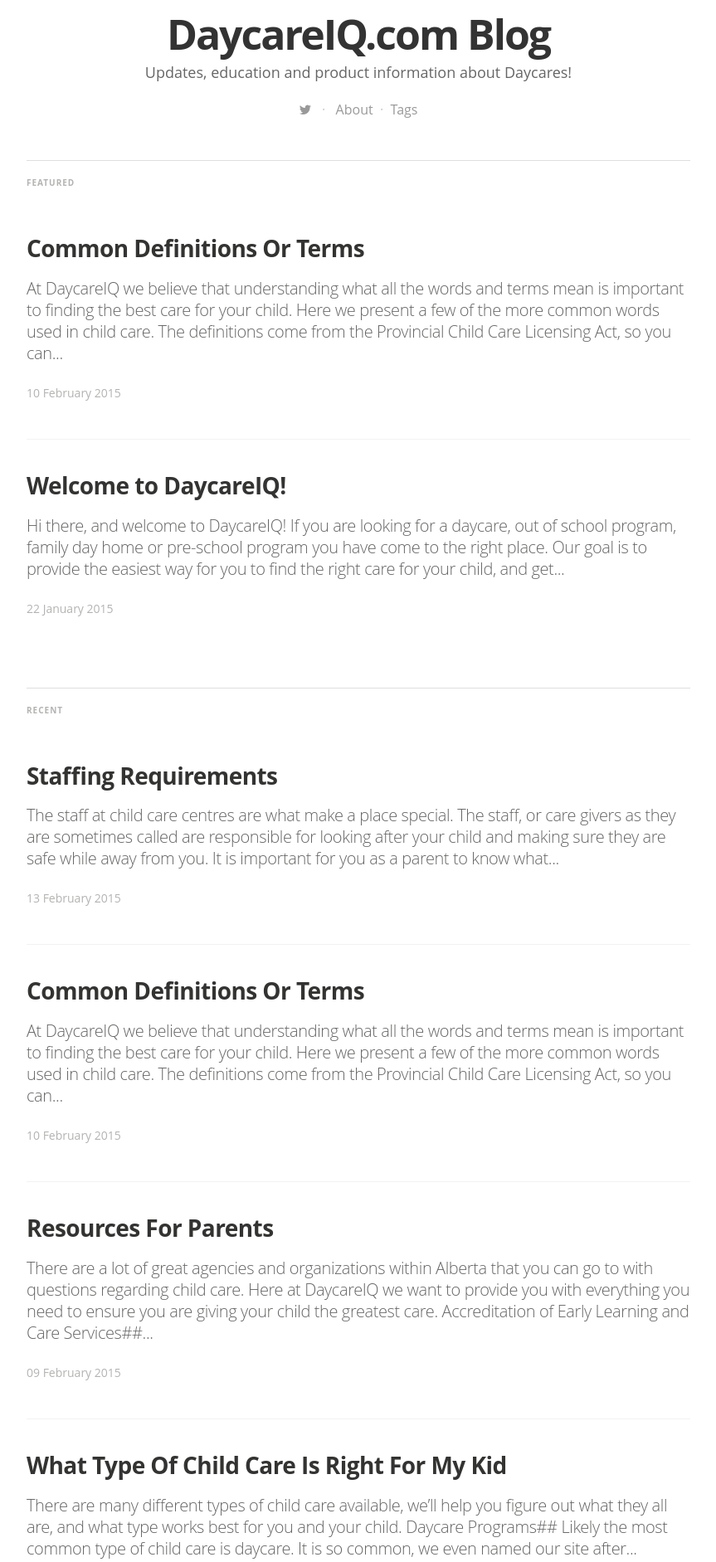
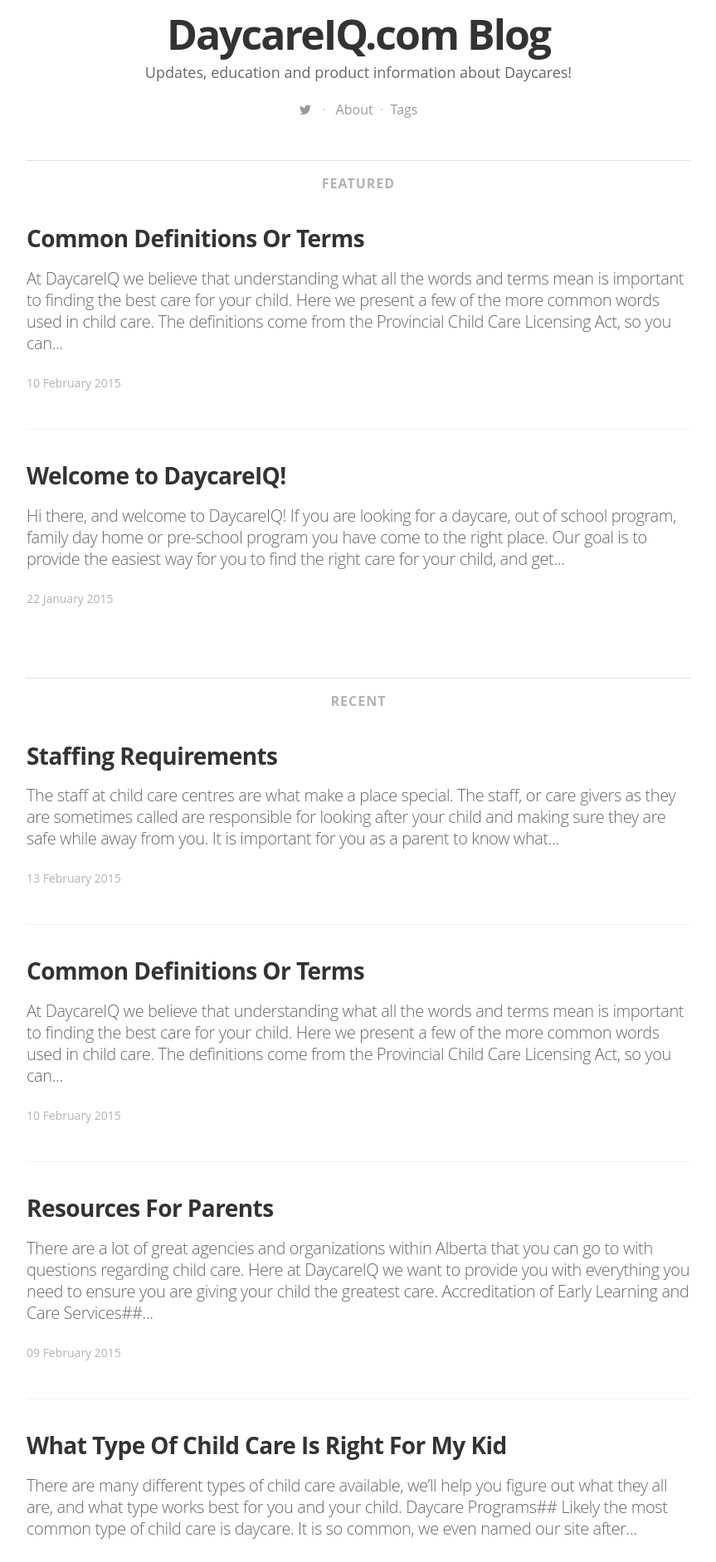
Before and after one commit to DaycareIQ/blog.daycareiq.com, a Jekyll site: the page built from index.html, in a window 1280 px wide. Shown: the part 518-2401 px from the top of the page at 83% size, without its empty margins (208-1071 px from the left). Built offline with Jekyll 4.4.1, drawn with Linux system fonts in a browser that asks for light colours; nearby versions of some CDN libraries; some web fonts are replaced; Markdown is read by kramdown in place of the engine named in the settings; the list of posts is cut into pages by our own code.

Commit message:
Adjusted design of recent/featured headlines

```diff
--- a/site_assets/css/main.sass
+++ b/site_assets/css/main.sass
@@ -181,11 +181,12 @@
 
 .index-headline
   border-top: 1px solid #dededc
+  text-align: center
   margin: 0
-  padding: 16px 0
+  padding-top: 16px
   span
     color: #b3b3b1
-    font-size: $rs/8*5
+    font-size: $rs
     text-transform: uppercase
     letter-spacing: 1px
 
```
